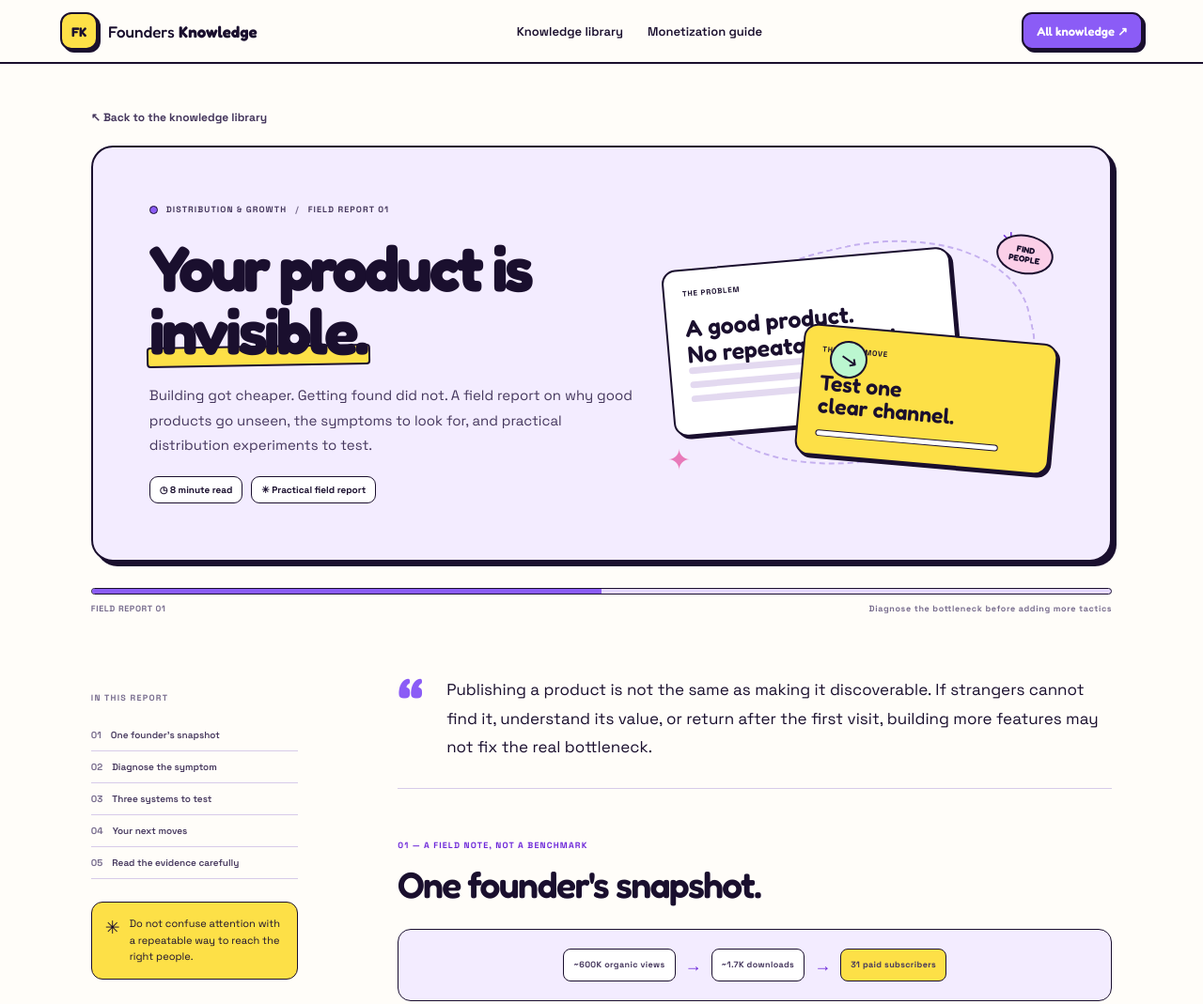
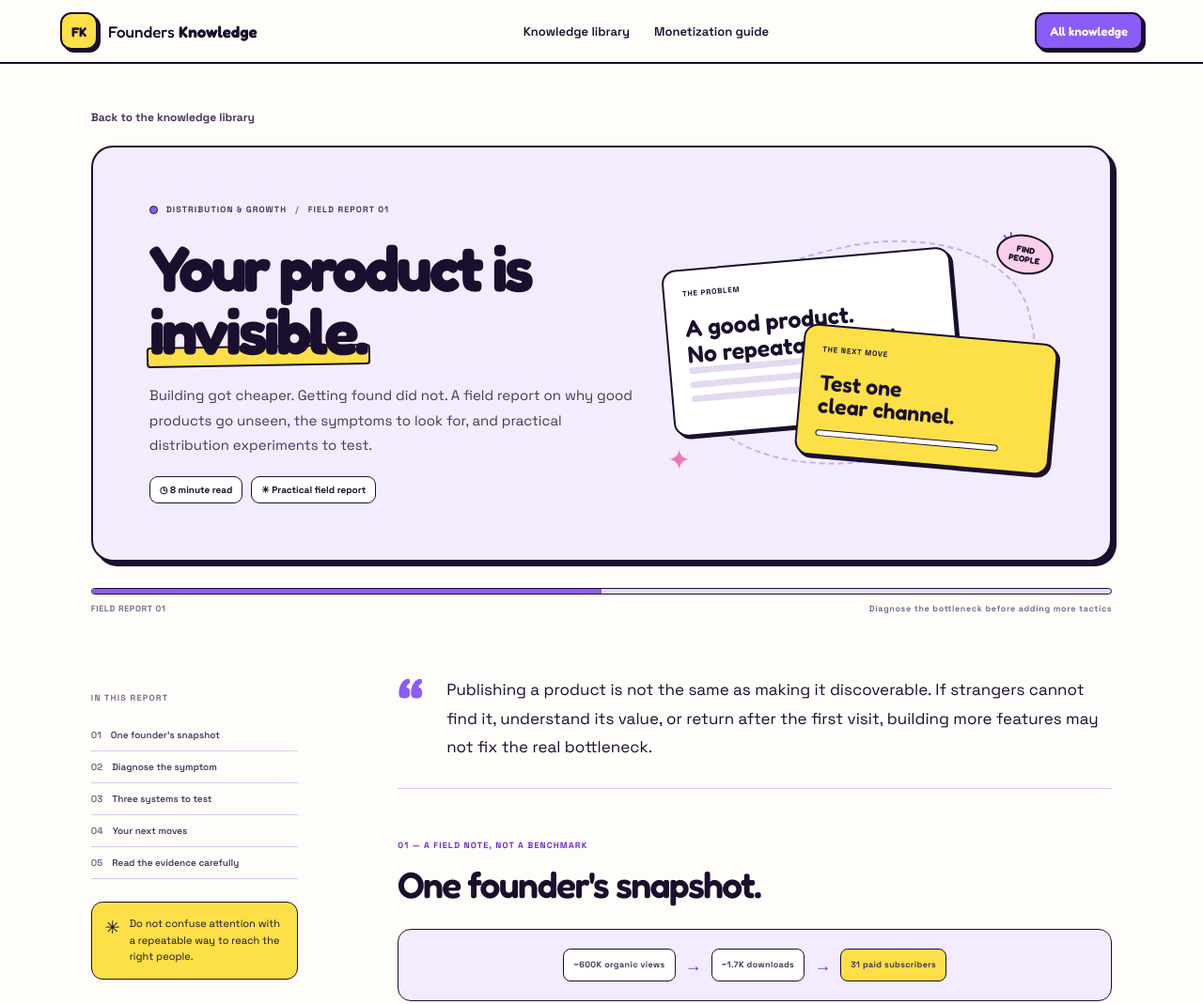
Before and after one commit to nekt-konnekt/Founders-Knowledge, a plain HTML site: page lessons/product-is-invisible/index.html in a window 1280 px wide. Shown: the top 1069 px of the page at 94% size. Drawn offline with Linux system fonts and the light colour scheme.

Commit message:
Remove decorative arrows across knowledge pages

```diff
--- a/lessons/product-is-invisible/index.html
+++ b/lessons/product-is-invisible/index.html
@@ -16,11 +16,11 @@
 <header class="site-header">
 <a class="brand" href="/" aria-label="Founders Knowledge home"><span class="brand-mark" aria-hidden="true">FK</span><span class="brand-name">Founders <b>Knowledge</b></span></a>
 <nav aria-label="Main navigation"><a href="/#library">Knowledge library</a><a href="/lessons/app-monetization/">Monetization guide</a></nav>
-<a class="nav-cta" href="/#library">All knowledge ↗</a>
+<a class="nav-cta" href="/#library">All knowledge </a>
 </header>
 <main id="lesson-content">
 <section class="lesson-hero">
-<a class="lesson-back" href="/#library">↖ Back to the knowledge library</a>
+<a class="lesson-back" href="/#library"> Back to the knowledge library</a>
 <div class="lesson-cover">
 <div class="lesson-cover-copy">
 <p class="lesson-kicker"><span class="lesson-kicker-dot"></span> DISTRIBUTION &amp; GROWTH <span class="lesson-separator">/</span> FIELD REPORT 01</p>
@@ -31,7 +31,7 @@
 <div class="lesson-cover-art" aria-hidden="true">
 <div class="lesson-art-spark spark-one">✳</div><div class="lesson-art-spark spark-two">✦</div>
 <div class="lesson-art-card art-current"><span class="art-label">THE PROBLEM</span><strong style="display:block;font:600 25px/1.1 var(--display)">A good product.<br>No repeatable reach.</strong><div class="art-lines"><i></i><i></i><i></i></div></div>
-<div class="lesson-art-arrow">↘</div>
+
 <div class="lesson-art-card art-better"><span class="art-label">THE NEXT MOVE</span><strong>Test one<br>clear channel.</strong><span class="art-highlight"></span></div>
 <span class="lesson-art-stamp">FIND<br>PEOPLE</span>
 </div>
@@ -76,9 +76,9 @@
 <p>A weak problem, unclear value, poor experience, or lack of retention can also stop a product from growing. More traffic will not repair every product problem. Diagnose the actual constraint before increasing promotion.</p>
 <p>This report was adapted from public founder discussions. Results were self-reported and not independently verified; ideas are presented as prompts for testing, not universal advice.</p>
 </section>
-<div class="lesson-exercise"><p class="section-number">YOUR NEXT STEP</p><h2>Find the people before adding more features.</h2><p>Write down who the product is for, where those people already look for help, and the smallest useful experiment you can run this week.</p><a class="button button-primary" href="/lessons/app-monetization/">Next: turn a product into revenue ↗</a></div>
+<div class="lesson-exercise"><p class="section-number">YOUR NEXT STEP</p><h2>Find the people before adding more features.</h2><p>Write down who the product is for, where those people already look for help, and the smallest useful experiment you can run this week.</p><a class="button button-primary" href="/lessons/app-monetization/">Next: turn a product into revenue </a></div>
 </article>
 </div>
 </main>
-<footer class="site-footer"><a class="brand" href="/"><span class="brand-mark" aria-hidden="true">FK</span><span class="brand-name">Founders <b>Knowledge</b></span></a><p>Built by founders, for founders.</p><a class="back-top" href="#lesson-content">Back to top ↑</a></footer>
+<footer class="site-footer"><a class="brand" href="/"><span class="brand-mark" aria-hidden="true">FK</span><span class="brand-name">Founders <b>Knowledge</b></span></a><p>Built by founders, for founders.</p><a class="back-top" href="#lesson-content">Back to top </a></footer>
 </body></html>
```
